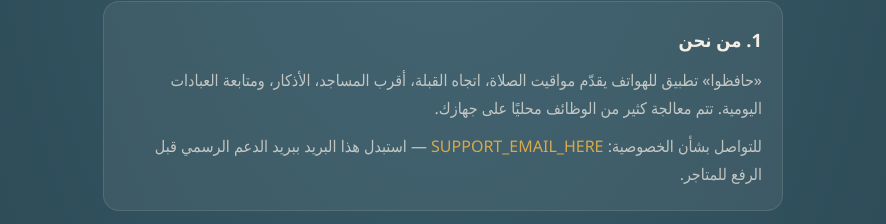
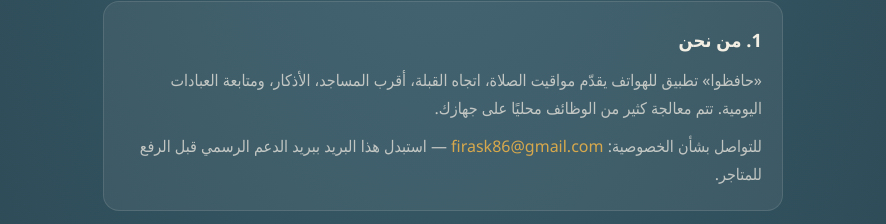
Before and after one commit to firask86-bit/RememberPrayers, a plain HTML site: page privacy.html in a window 1280 px wide. Shown: the part 323-547 px from the top of the page, without its empty margins (197-1083 px from the left). Drawn offline with Linux system fonts and the light colour scheme.

Commit message:
Update privacy.html

```diff
--- a/privacy.html
+++ b/privacy.html
@@ -43,7 +43,7 @@
         </p>
         <p>
           للتواصل بشأن الخصوصية:
-          <a href="mailto:SUPPORT_EMAIL_HERE">SUPPORT_EMAIL_HERE</a>
+          <a href="mailto:SUPPORT_EMAIL_HERE">firask86@gmail.com</a>
           — استبدل هذا البريد ببريد الدعم الرسمي قبل الرفع للمتاجر.
         </p>
       </section>
```
